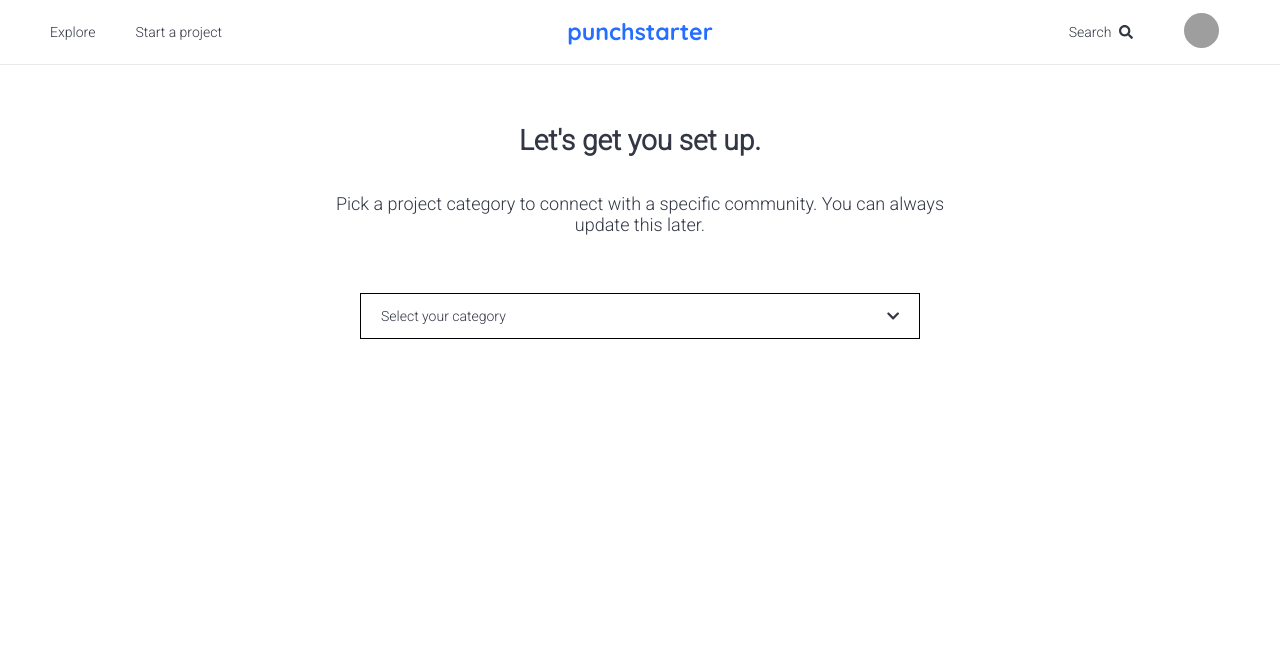
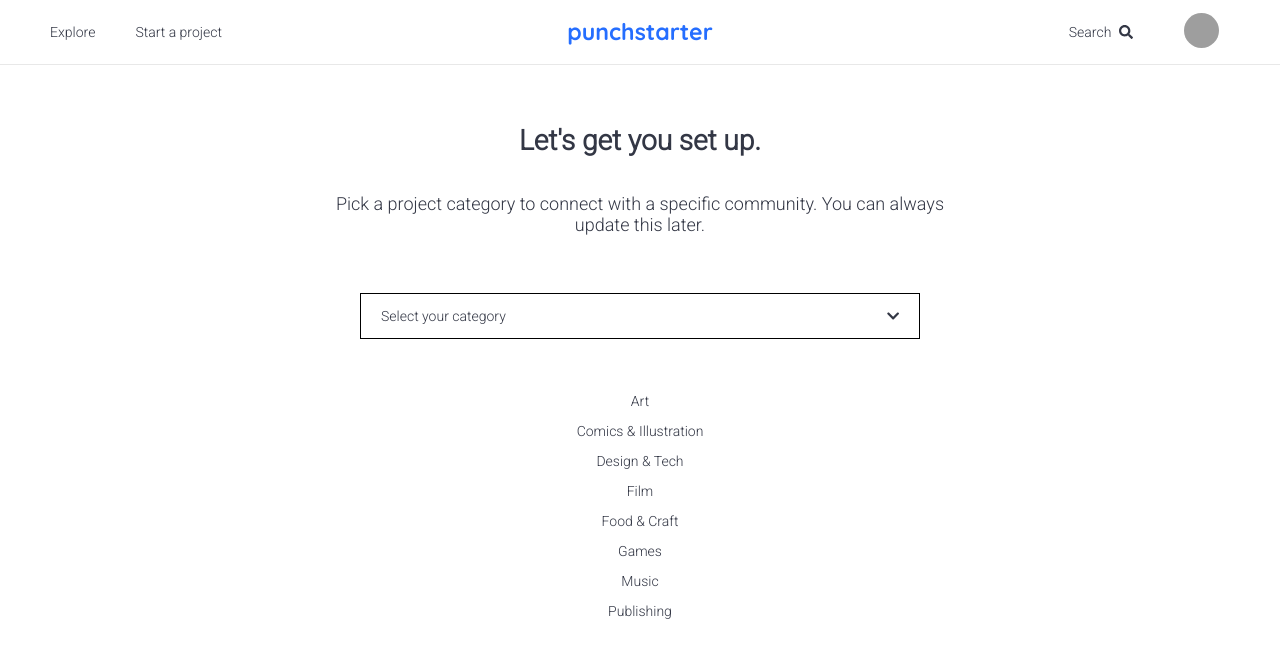
Before and after one commit to crishanks/punch-starter, a React (Create React App) app: page /start in a window 1280 px wide. Both pictures are taken after a click on the icon 892 px from the left and 316 px from the top of the page. Shown: the top 658 px of the page. Built offline with nearby package versions, Linux system fonts and the light colour scheme; grey boxes are pictures that could not be loaded.

Commit message:
created DropDownMenuSelector and DropDownMenuSelectorRow components. Moved state to StartAProject with useState hook

```diff
--- a/src/components/StartAProject/DropDownMenu.js
+++ b/src/components/StartAProject/DropDownMenu.js
@@ -1,18 +1,20 @@
 import React, { useState } from 'react';
+
+//Components
+import DropDownMenuSelector from './DropDownMenuSelector';
 
 //Icons
 import { FontAwesomeIcon } from '@fortawesome/react-fontawesome';
 import { faChevronDown } from '@fortawesome/free-solid-svg-icons';
 
 const DropDownMenu = (props) => {
-    const [clicked, toggleClick] = useState(false);
   return (
     <>
       <p>{props.title}</p>
       <FontAwesomeIcon
         className="icon"
         icon={faChevronDown}
-                onClick={() => toggleClick(!clicked)}
+        onClick={() => props.toggleClick(!props.clicked)}
       />
     </>
   );
--- /dev/null
+++ b/src/components/StartAProject/DropDownMenuSelector.js
@@ -0,0 +1,20 @@
+import React from 'react';
+
+//Components
+import DropDownMenuSelectorRow from './DropDownMenuSelectorRow';
+
+const DropDownMenuSelector = (props) => {
+  return (
+    <>
+      {renderSelectorRows(props.categories)}
+    </>
+  );
+}
+
+const renderSelectorRows = (categories) => {
+  return categories.map(category => {
+    return <DropDownMenuSelectorRow category={category}/>
+  });
+}
+
+export default DropDownMenuSelector;
--- /dev/null
+++ b/src/components/StartAProject/DropDownMenuSelectorRow.js
@@ -0,0 +1,11 @@
+import React from 'react';
+
+const DropDownMenuSelectorRow = (props) => {
+  return (
+    <div className="menu-selector-row">
+      <p>{props.category}</p>
+    </div>
+  );
+}
+
+export default DropDownMenuSelectorRow;
--- a/src/containers/StartAProject/StartAProject.js
+++ b/src/containers/StartAProject/StartAProject.js
@@ -1,24 +1,37 @@
-import React, { Component } from 'react';
+import React, { useState } from 'react';
 
 //Components
 import PreviewTitle from '../../components/Home/PreviewTitle';
 import ShortDescription from '../../components/Home/ShortDescription';
 import DropDownMenu from '../../components/StartAProject/DropDownMenu';
+import DropDownMenuSelector from '../../components/StartAProject/DropDownMenuSelector';
 
-export default class StartAProject extends Component {
-    constructor(props) {
-        super(props);
-    }
-
-    render() {
+const StartAProject = () => {
+  const [clicked, toggleClick] = useState(false);
   return (
     <div className="start-a-project">
         <PreviewTitle title={"Let's get you set up."}/>
         <ShortDescription description={"Pick a project category to connect with a specific community. You can always update this later."}/>
         <div className="drop-down">
-                    <DropDownMenu title={"Select your category"}/>
+            <DropDownMenu
+              title={"Select your category"}
+              toggleClick={toggleClick}
+              clicked={clicked}
+            />
         </div>
+        {
+        clicked ? (
+          <div className="dropdown-menu-selector">
+            <DropDownMenuSelector
+              categories={
+                ["Art", "Comics & Illustration", "Design & Tech", "Film", "Food & Craft", "Games", "Music", "Publishing"]
+              }
+            />
+          </div>
+        ) : null
+      }
     </div>
   );
 }
-}
+
+export default StartAProject;
```
Lines whose indentation alone changed are shown as unchanged.
